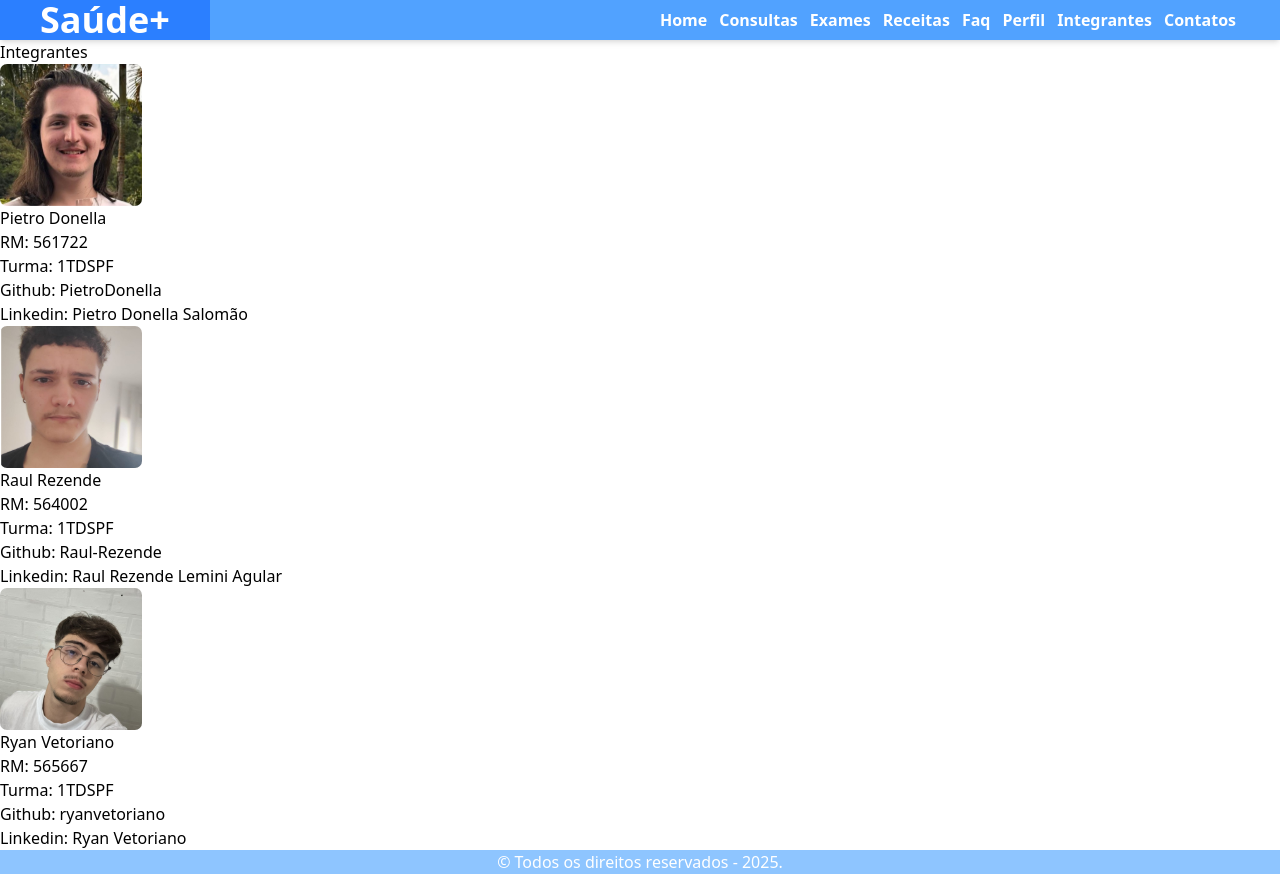
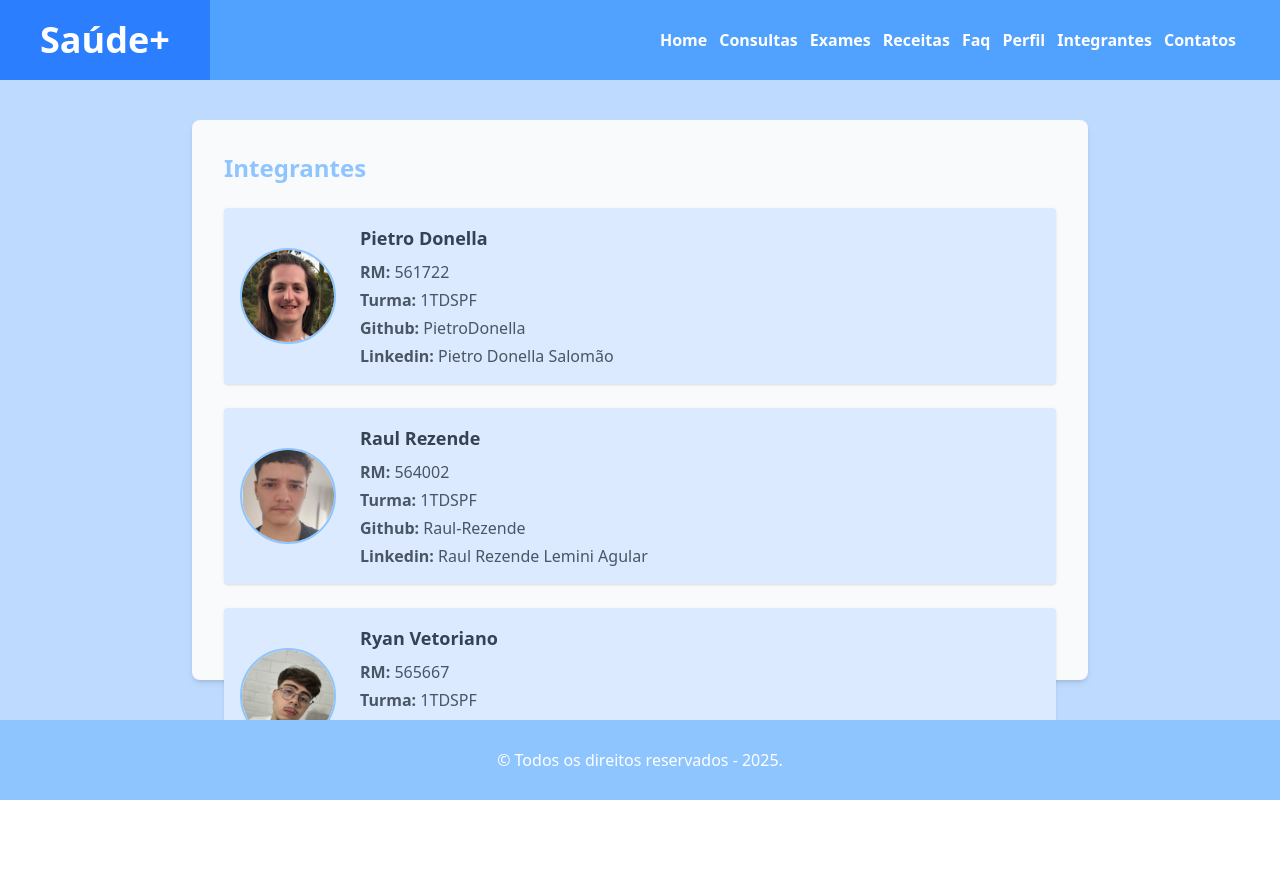
Before and after one commit to Challenge-1TDSPF-RRP/Front-End-Sprint-3, a React (Vite) app in the folder saude-mais/: page /integrantes in a window 1280 px wide. After the commit the page ends 800 px from the top, so only its background shows below. Built offline with nearby package versions, Linux system fonts and the light colour scheme.

Commit message:
Estilização da página integrantes

```diff
--- a/saude-mais/src/routes/Integrantes/index.tsx
+++ b/saude-mais/src/routes/Integrantes/index.tsx
@@ -8,45 +8,61 @@ export default function Integrantes() {
     document.title = "Integrantes";
   }, []);
 
+  const integrantes = [
+    {
+      nome: "Pietro Donella",
+      rm: "561722",
+      turma: "1TDSPF",
+      github: "PietroDonella",
+      linkedin: "Pietro Donella Salomão",
+      img: pietro,
+    },
+    {
+      nome: "Raul Rezende",
+      rm: "564002",
+      turma: "1TDSPF",
+      github: "Raul-Rezende",
+      linkedin: "Raul Rezende Lemini Agular",
+      img: raul,
+    },
+    {
+      nome: "Ryan Vetoriano",
+      rm: "565667",
+      turma: "1TDSPF",
+      github: "ryanvetoriano",
+      linkedin: "Ryan Vetoriano",
+      img: ryan,
+    },
+  ];
+
   return (
-    <main>
-      <section>
-        <h2>Integrantes</h2>
-        <div>
-          <img src={pietro} alt="pietro" />
-          <div>
-            <h3>Pietro Donella</h3>
-            <ul>
-              <li>RM: 561722</li>
-              <li>Turma: 1TDSPF</li>
-              <li>Github: PietroDonella</li>
-              <li>Linkedin: Pietro Donella Salomão</li>
-            </ul>
-          </div>
-        </div>
-        <div>
-          <img src={raul} alt="raul" />
-          <div>
-            <h3>Raul Rezende</h3>
-            <ul id="lista-integrantes">
-              <li>RM: 564002</li>
-              <li>Turma: 1TDSPF</li>
-              <li>Github: Raul-Rezende</li>
-              <li>Linkedin: Raul Rezende Lemini Agular</li>
-            </ul>
-          </div>
-        </div>
-        <div>
-          <img src={ryan} alt="ryan" />
-          <div>
-            <h3>Ryan Vetoriano</h3>
-            <ul id="lista-integrantes">
-              <li>RM: 565667</li>
-              <li>Turma: 1TDSPF</li>
-              <li>Github: ryanvetoriano</li>
-              <li>Linkedin: Ryan Vetoriano</li>
-            </ul>
-          </div>
+    <main className="bg-blue-200 h-[80vh] w-[100vw] flex justify-center py-10 px-4">
+      <section className="bg-gray-50 p-8 rounded-lg shadow-md w-full max-w-4xl">
+        <h2 className="text-2xl font-bold text-blue-300 mb-6">Integrantes</h2>
+        <div className="flex flex-col gap-6">
+          {integrantes.map((i, index) => (
+            <div
+              key={index}
+              className="flex flex-col sm:flex-row items-center bg-blue-100 p-4 rounded shadow hover:shadow-md transition"
+            >
+              <img
+                src={i.img}
+                alt={i.nome}
+                className="w-24 h-24 rounded-full border-2 border-blue-300 mb-4 sm:mb-0 sm:mr-6"
+              />
+              <div>
+                <h3 className="font-semibold text-gray-700 text-lg mb-2">
+                  {i.nome}
+                </h3>
+                <ul className="text-gray-600 space-y-1">
+                  <li><strong>RM:</strong> {i.rm}</li>
+                  <li><strong>Turma:</strong> {i.turma}</li>
+                  <li><strong>Github:</strong> {i.github}</li>
+                  <li><strong>Linkedin:</strong> {i.linkedin}</li>
+                </ul>
+              </div>
+            </div>
+          ))}
         </div>
       </section>
     </main>
```
